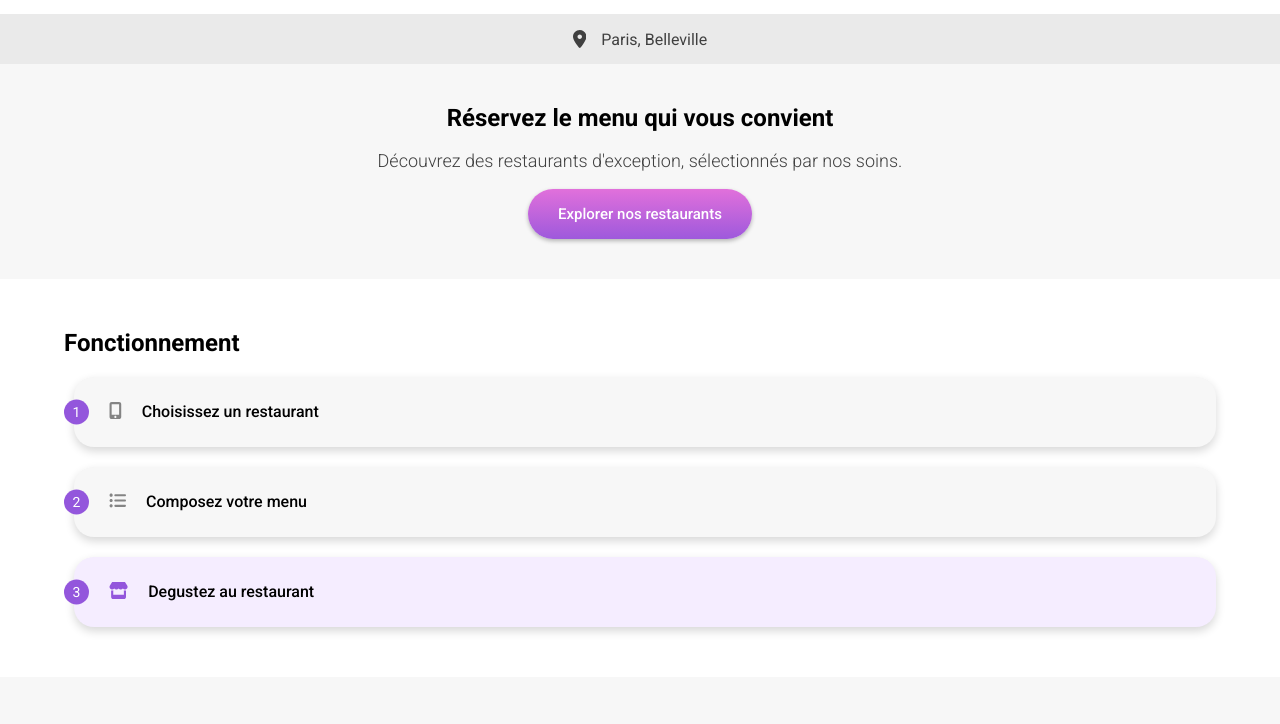
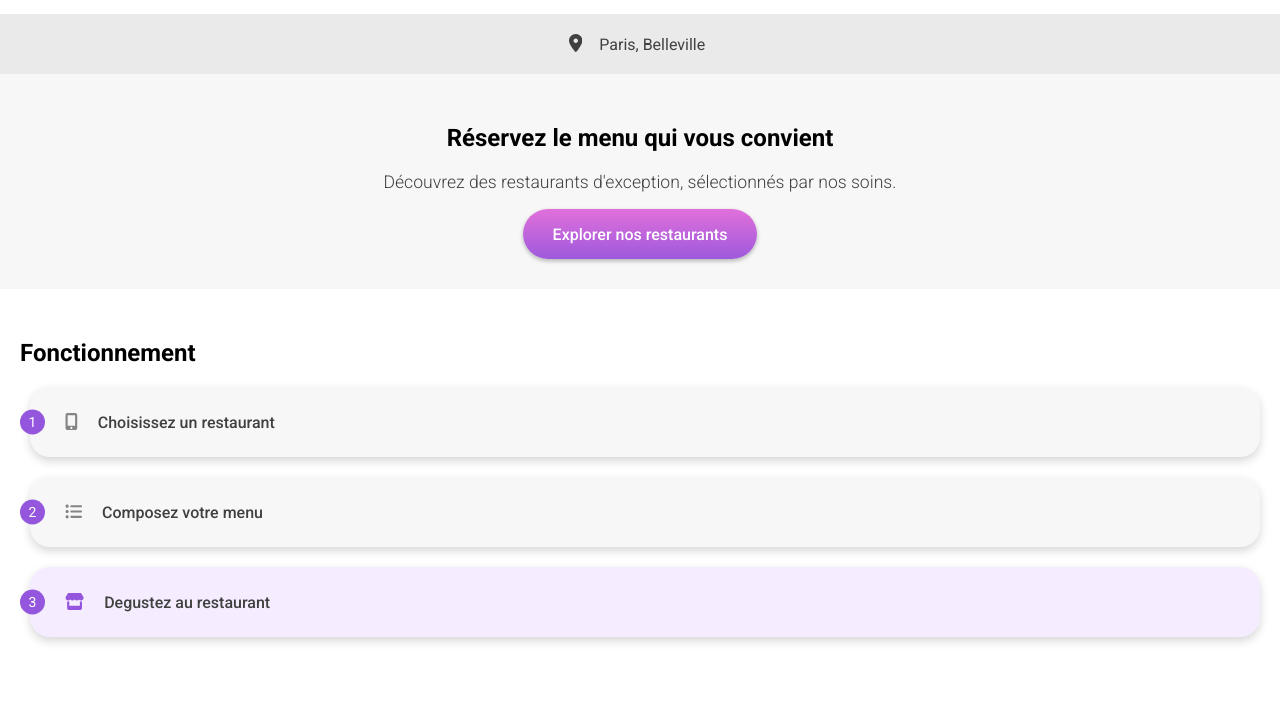
Before and after one commit to Rudy2612/OhMyFood-OC, a plain HTML site: page index.html in a window 1280 px wide. Shown: the part 46-770 px from the top of the page. Drawn offline with Linux system fonts and the light colour scheme; a web font is replaced by a local one.

Commit message:
réorganisation SASS

```diff
--- a/index.html
+++ b/index.html
@@ -7,14 +7,14 @@
     <meta name="viewport" content="width=device-width, initial-scale=1.0">
     <title>Document</title>
 
-    <link rel="stylesheet" href="./css/main.min.css">
-
     <!-- Import font  -->
     <link rel="preconnect" href="https://fonts.googleapis.com">
     <link rel="preconnect" href="https://fonts.gstatic.com" crossorigin>
     <link href="https://fonts.googleapis.com/css2?family=Roboto:wght@300;400;500;700;900&family=Shrikhand&display=swap"
         rel="stylesheet">
 
+
+    <link rel="stylesheet" href="./css/main.min.css">
 
 </head>
 
@@ -24,28 +24,26 @@
         <img class="header__logo" src="./images/logo/ohmyfood.png">
     </header>
 
-    <section>
-        <div class="location">
-            <div class="location__containerGrid">
+    <form class="location">
+        <label>
             <svg xmlns="http://www.w3.org/2000/svg" viewBox="0 0 384 512">
                 <path
                     d="M215.7 499.2C267 435 384 279.4 384 192C384 86 298 0 192 0S0 86 0 192c0 87.4 117 243 168.3 307.2c12.3 15.3 35.1 15.3 47.4 0zM192 256c-35.3 0-64-28.7-64-64s28.7-64 64-64s64 28.7 64 64s-28.7 64-64 64z" />
             </svg>
-                <span>Paris, Belleville</span>
-            </div>
-        </div>
+        </label>
+        <input type="text" value="Paris, Belleville">
+    </form>
+
+    <section class="align grey-bg">
+        <h1>Réservez le menu qui vous convient</h1>
+        <p>Découvrez des restaurants d'exception, sélectionnés par nos soins.</p>
+        <button class="roundButton">Explorer nos restaurants</button>
     </section>
 
-    <section class="explore">
-        <h1 class="explore__heading">Réservez le menu qui vous convient</h1>
-        <p class="explore__explain">Découvrez des restaurants d'exception, sélectionnés par nos soins.</p>
-        <button class="roundButton"><span>Explorer nos restaurants</span></button>
-    </section>
+    <!-- // Fonctionnement -->
+    <section>
 
-    <section class="explication">
-        <div class="explication__container">
-
-            <h2 class="title-section">Fonctionnement</h2>
+        <h2>Fonctionnement</h2>
 
         <div class="explication-card">
             <div class="explication-card__number"><span>1</span></div>
@@ -80,17 +78,17 @@
             </div>
         </div>
 
-        </div>
     </section>
 
-    <section class="restaurants">
-        <div class="restaurants__container">
 
-            <h2 class="title-section">Restaurants</h2>
+    <!-- // Restaurants -->
+    <section>
+
+        <h2>Restaurants</h2>
 
 
         <article class="restaurant-card">
-                <a href="/menu/la-palette-du-gout.html">
+            <a href="/la-palette-du-gout.html">
                 <img class="restaurant-card__image" alt="La palette du goût"
                     src="./images/restaurants/jay-wennington-N_Y88TWmGwA-unsplash.jpg">
                 <div class="restaurant-card_new"><span>Nouveau</span></div>
@@ -122,7 +120,6 @@
                     </div>
                     <div class="restaurant-card_heart">
                         <svg xmlns="http://www.w3.org/2000/svg" viewBox="0 0 512 512">
-                                <!--! Font Awesome Pro 6.2.0 by @fontawesome - https://fontawesome.com License - https://fontawesome.com/license (Commercial License) Copyright 2022 Fonticons, Inc. -->
                             <path
                                 d="M244 84L255.1 96L267.1 84.02C300.6 51.37 347 36.51 392.6 44.1C461.5 55.58 512 115.2 512 185.1V190.9C512 232.4 494.8 272.1 464.4 300.4L283.7 469.1C276.2 476.1 266.3 480 256 480C245.7 480 235.8 476.1 228.3 469.1L47.59 300.4C17.23 272.1 0 232.4 0 190.9V185.1C0 115.2 50.52 55.58 119.4 44.1C164.1 36.51 211.4 51.37 244 84C243.1 84 244 84.01 244 84L244 84zM255.1 163.9L210.1 117.1C188.4 96.28 157.6 86.4 127.3 91.44C81.55 99.07 48 138.7 48 185.1V190.9C48 219.1 59.71 246.1 80.34 265.3L256 429.3L431.7 265.3C452.3 246.1 464 219.1 464 190.9V185.1C464 138.7 430.4 99.07 384.7 91.44C354.4 86.4 323.6 96.28 301.9 117.1L255.1 163.9z" />
                         </svg>
@@ -142,7 +139,6 @@
                     </div>
                     <div class="restaurant-card_heart">
                         <svg xmlns="http://www.w3.org/2000/svg" viewBox="0 0 512 512">
-                                <!--! Font Awesome Pro 6.2.0 by @fontawesome - https://fontawesome.com License - https://fontawesome.com/license (Commercial License) Copyright 2022 Fonticons, Inc. -->
                             <path
                                 d="M244 84L255.1 96L267.1 84.02C300.6 51.37 347 36.51 392.6 44.1C461.5 55.58 512 115.2 512 185.1V190.9C512 232.4 494.8 272.1 464.4 300.4L283.7 469.1C276.2 476.1 266.3 480 256 480C245.7 480 235.8 476.1 228.3 469.1L47.59 300.4C17.23 272.1 0 232.4 0 190.9V185.1C0 115.2 50.52 55.58 119.4 44.1C164.1 36.51 211.4 51.37 244 84C243.1 84 244 84.01 244 84L244 84zM255.1 163.9L210.1 117.1C188.4 96.28 157.6 86.4 127.3 91.44C81.55 99.07 48 138.7 48 185.1V190.9C48 219.1 59.71 246.1 80.34 265.3L256 429.3L431.7 265.3C452.3 246.1 464 219.1 464 190.9V185.1C464 138.7 430.4 99.07 384.7 91.44C354.4 86.4 323.6 96.28 301.9 117.1L255.1 163.9z" />
                         </svg>
@@ -162,7 +158,6 @@
                     </div>
                     <div class="restaurant-card_heart">
                         <svg xmlns="http://www.w3.org/2000/svg" viewBox="0 0 512 512">
-                                <!--! Font Awesome Pro 6.2.0 by @fontawesome - https://fontawesome.com License - https://fontawesome.com/license (Commercial License) Copyright 2022 Fonticons, Inc. -->
                             <path
                                 d="M244 84L255.1 96L267.1 84.02C300.6 51.37 347 36.51 392.6 44.1C461.5 55.58 512 115.2 512 185.1V190.9C512 232.4 494.8 272.1 464.4 300.4L283.7 469.1C276.2 476.1 266.3 480 256 480C245.7 480 235.8 476.1 228.3 469.1L47.59 300.4C17.23 272.1 0 232.4 0 190.9V185.1C0 115.2 50.52 55.58 119.4 44.1C164.1 36.51 211.4 51.37 244 84C243.1 84 244 84.01 244 84L244 84zM255.1 163.9L210.1 117.1C188.4 96.28 157.6 86.4 127.3 91.44C81.55 99.07 48 138.7 48 185.1V190.9C48 219.1 59.71 246.1 80.34 265.3L256 429.3L431.7 265.3C452.3 246.1 464 219.1 464 190.9V185.1C464 138.7 430.4 99.07 384.7 91.44C354.4 86.4 323.6 96.28 301.9 117.1L255.1 163.9z" />
                         </svg>
@@ -171,7 +166,6 @@
             </a>
         </article>
 
-        </div>
     </section>
 
 
@@ -205,7 +199,6 @@
                 fill="currentColor" />
         </svg>
 
-        <div>
         <ul class="footer__list">
             <li>
                 <a>
@@ -236,7 +229,7 @@
                 </a>
             </li>
         </ul>
-        </div>
+
     </footer>
 
 
--- a/sass/base/_typography.scss
+++ b/sass/base/_typography.scss
@@ -0,0 +1,16 @@
+h1 {
+    color: black;
+    font-family: $font-family-secondary;
+}
+
+h2 {
+    font-family: $font-family-secondary;
+    font-size: 24px;
+}
+
+p {
+    font-family: $font-family-secondary;
+    font-size: 1.1rem;
+    color: $color-grey;
+    font-weight: 200;
+}
--- /dev/null
+++ b/sass/components/_location.scss
@@ -0,0 +1,27 @@
+.location {
+    display: flex;
+    justify-content: center;
+    align-content: center;
+    gap: 15px;
+
+    height: 20px;
+
+    padding-top: 20px;
+    padding-bottom: 20px;
+
+    background: #eaeaea;
+    svg {
+        display: block;
+        height: 18px;
+        fill: $color-grey;
+    }
+    input {
+        display: block;
+        width: 110px;
+        background: none;
+        border: none;
+        font-family: $font-family-secondary;
+        font-size: 16px;
+        color: $color-grey;
+    }
+}
--- a/sass/components/_roundButton.scss
+++ b/sass/components/_roundButton.scss
@@ -9,12 +9,10 @@
     transition: 200ms;
     cursor: pointer;
 
-    span{
-        font-family: $font-family-secondary;
-        font-weight: 500;
-        font-size: 15px;
-        color: white;
-    }
+    font-family: $font-family-secondary;
+    font-weight: 500;
+    font-size: 1rem;
+    color: white;
 
     &:hover{
         box-shadow: 0px 2px 6px rgba(0, 0, 0, 0.4);
--- a/sass/layout/_explication.scss
+++ /dev/null
@@ -1,8 +0,0 @@
-.explication {
-    padding-top: 30px;
-    padding-bottom: 30px;
-    &__container {
-        width: 90%;
-        margin-left: 5%;
-    }
-}
--- a/sass/layout/_explore.scss
+++ /dev/null
@@ -1,18 +0,0 @@
-.explore{
-    text-align: center;
-    padding-top: 40px;
-    padding-bottom: 40px;
-    background: $color-background;
-    &__heading{
-        width: 80%;
-        margin: auto;
-        color: black;
-        font-family: $font-family-secondary;
-    }
-    &__explain{
-        font-family: $font-family-secondary;
-        font-size: 18px;
-        color: $color-grey;
-        font-weight: 200;
-    }
-}
--- a/sass/layout/_location.scss
+++ /dev/null
@@ -1,25 +0,0 @@
-.location {
-    background: #eaeaea;
-    height: 50px;
-    display: flex;
-    align-items: center;
-    justify-items: center;
-    &__containerGrid {
-        display: flex;
-        gap: 15px;
-        width: auto;
-        margin-left: auto;
-        margin-right: auto;
-        svg {
-            display: block;
-            height: 18px;
-            fill: $color-grey;
-        }
-        span {
-            display: block;
-            font-family: $font-family-secondary;
-            font-size: 16px;
-            color: $color-grey;
-        }
-    }
-}
--- a/sass/layout/_restaurants.scss
+++ /dev/null
@@ -1,9 +0,0 @@
-.restaurants {
-    padding-top: 30px;
-    padding-bottom: 30px;
-    background: $color-background;
-    &__container {
-        width: 90%;
-        margin-left: 5%;
-    }
-}
--- /dev/null
+++ b/sass/layout/_section.scss
@@ -0,0 +1,15 @@
+section{
+    padding-left: 20px;
+    padding-right: 20px;
+
+    padding-top: 30px;
+    padding-bottom: 30px;
+
+    &.align{
+        text-align: center;
+    }
+
+    &.grey-bg{
+        background: $color-background;
+    }
+}
--- a/sass/main.scss
+++ b/sass/main.scss
@@ -3,19 +3,19 @@
 
 // Base
 @import "./base/reset";
+@import "./base/typography";
 
 // Layout
 @import "./layout/header";
 @import "./layout/footer";
-@import "./layout/location";
-@import "./layout/explore";
-@import "./layout/explication";
-@import "./layout/restaurants";
+@import "./layout/section";
+
 
 // Component
 @import "./components/roundButton";
 @import "./components/explicationCard";
 @import "./components/restaurantCard";
+@import "./components/location";
 
 // Pages
 @import "./pages/home";
--- a/sass/pages/_home.scss
+++ /dev/null
@@ -1,4 +0,0 @@
-.title-section{
-    font-family: $font-family-secondary;
-    font-size: 24px;
-}
```
Also changed, not shown: css/main.min.css, la-palette-du-gout.html (renamed from menu/la-palette-du-gout.html), 2 other files. Lines whose indentation alone changed are shown as unchanged.
